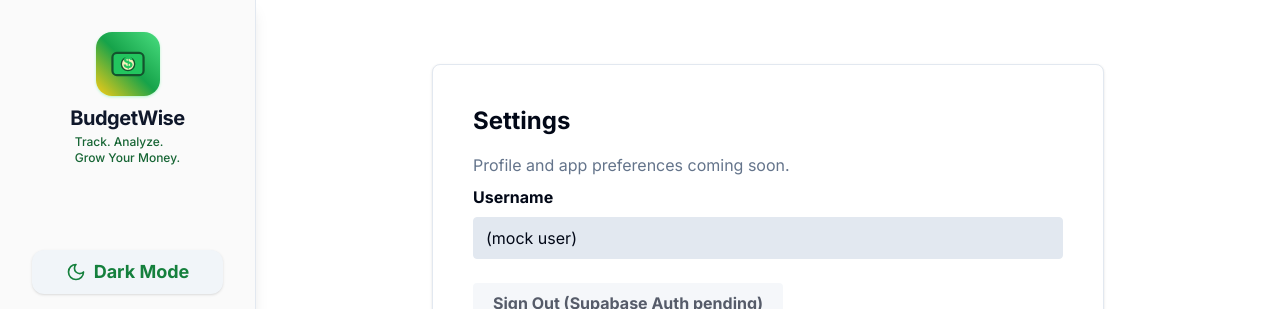
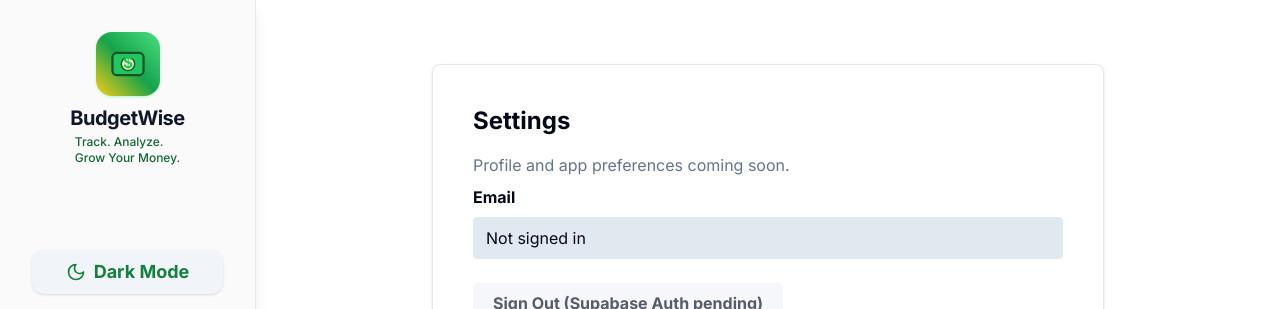
Before and after one commit to rahul-4125/budgetwise, a React (Vite) app: page /settings in a window 1280 px wide. Shown: the top 309 px of the page. Built offline with nearby package versions, Linux system fonts and the light colour scheme.

Commit message:
Fix: Display logged-in user in settings
Replaced the mock user placeholder in the settings page with the actual logged-in user's information.

```diff
--- a/src/pages/Settings.tsx
+++ b/src/pages/Settings.tsx
@@ -1,13 +1,42 @@
 
-const Settings = () => (
+import { useEffect, useState } from "react";
+import { supabase } from "@/integrations/supabase/client";
+
+const Settings = () => {
+  const [email, setEmail] = useState<string | null>(null);
+  const [loading, setLoading] = useState(true);
+
+  useEffect(() => {
+    let ignore = false;
+    async function fetchUser() {
+      setLoading(true);
+      const { data } = await supabase.auth.getUser();
+      if (!ignore) {
+        setEmail(data.user?.email ?? null);
+        setLoading(false);
+      }
+    }
+    fetchUser();
+    return () => {
+      ignore = true;
+    };
+  }, []);
+
+  return (
     <div className="max-w-2xl mx-auto bg-card border border-border rounded-lg p-10 shadow my-10">
       <div className="text-2xl font-bold mb-4">Settings</div>
       <div className="text-muted-foreground mb-2">Profile and app preferences coming soon.</div>
       <div className="mb-4">
-      <label className="font-semibold block mb-2">Username</label>
+        <label className="font-semibold block mb-2">Email</label>
         <input
           className="border px-3 py-2 rounded w-full bg-input"
-        defaultValue="(mock user)"
+          value={
+            loading
+              ? "Loading..."
+              : email
+              ? email
+              : "Not signed in"
+          }
           disabled
         />
       </div>
@@ -16,5 +45,6 @@ const Settings = () => (
       </button>
     </div>
   );
+};
 
 export default Settings;
```
Lines whose indentation alone changed are shown as unchanged.
